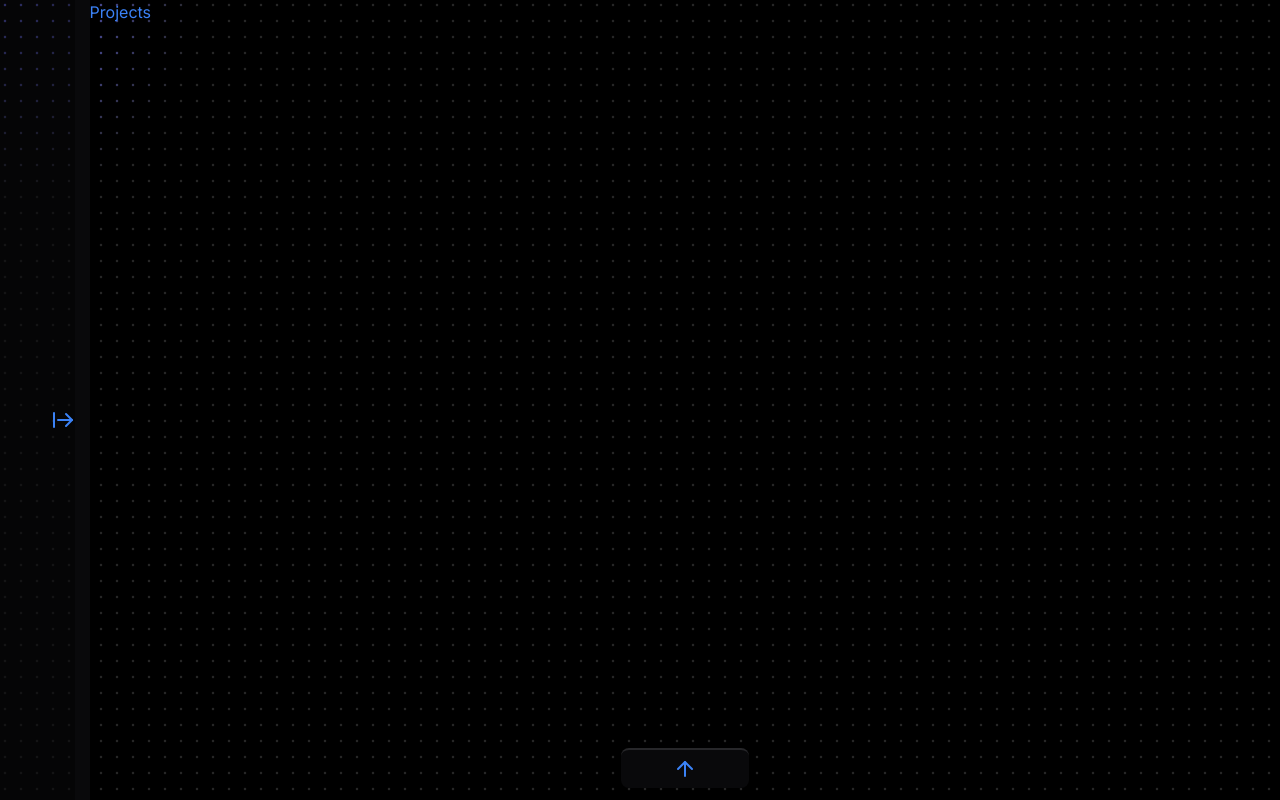
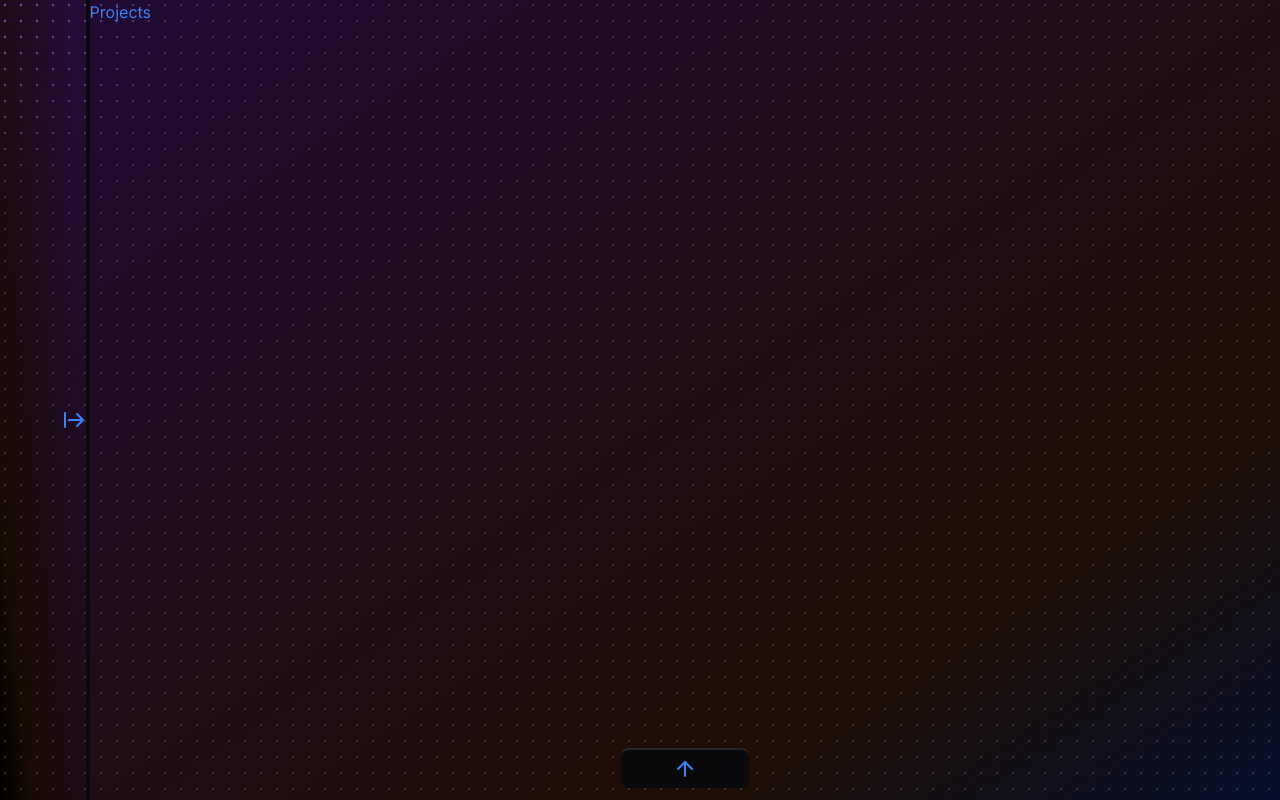
Before and after one commit to 07kundan/next-portfolio, a Next.js app: page /projects in a window 1280 px wide. Built offline with nearby package versions, Linux system fonts and the light colour scheme.

Commit message:
cleared the code

```diff
--- a/src/app/layout.tsx
+++ b/src/app/layout.tsx
@@ -20,13 +20,13 @@ export default function RootLayout({
         <div className="relative top-0 pointer-events-none">
           <App>
             <div className="">
-              <PlayGroundComponent className="fixed top-0 left-0  bg-zinc-950/60 border-r-[1.2vw] border-zinc-950" />
+              <PlayGroundComponent className="fixed top-0 left-0 border-r-4 border-zinc-950 bg-gradient-to-bl from-purple-800/35 via-amber-900/20 via-80% to-transparent" />
             </div>
-            <ChildrenComponent>{children}</ChildrenComponent>
+            <ChildrenComponent className="bg-gradient-to-br from-purple-800/30 via-amber-900/25 via-75% to-blue-700/20">
+              {children}
+            </ChildrenComponent>
           </App>
         </div>
-
-        {/* <DragPlate className="" /> */}
       </body>
     </html>
   );
--- a/src/components/child-component/ChildrenComponent.tsx
+++ b/src/components/child-component/ChildrenComponent.tsx
@@ -9,7 +9,13 @@ import { useDispatch, useSelector } from "react-redux";
 import DragPlate from "../drag-plate/DragPlate";
 import { toggleTriggered } from "@/lib/features/svgPosition.slice";
 
-function ChildrenComponent({ children }: { children: React.ReactNode }) {
+function ChildrenComponent({
+  children,
+  className,
+}: {
+  children: React.ReactNode;
+  className: string;
+}) {
   const [dragPlateIsActive, setDragPlateIsActive] = useState<boolean>(false);
   const [isVisible, setIsVisible] = useState<boolean>(false);
   const playgroundIsActive: Boolean = useSelector(
@@ -18,8 +24,6 @@ function ChildrenComponent({ children }: { children: React.ReactNode }) {
   const dispatch = useDispatch();
   const pathname = usePathname();
   useEffect(() => {
-    // console.log("printing");
-    // console.log(pathname);
     if (pathname === "/") {
       setIsVisible(false);
     } else {
@@ -45,7 +49,8 @@ function ChildrenComponent({ children }: { children: React.ReactNode }) {
       }}
       className={cn(
         playgroundIsActive ? "w-[62vw]" : "w-[93vw]",
-        "absolute right-0 h-screen"
+        "absolute right-0 h-screen",
+        className
       )}
     >
       {/*  bottom dragPlate */}
--- a/src/components/hero-highlight/HeroHighlightComponent.tsx
+++ b/src/components/hero-highlight/HeroHighlightComponent.tsx
@@ -1,6 +1,5 @@
 "use client";
-import { motion } from "framer-motion";
-import { HeroHighlight, Highlight } from "../ui/hero-highlight";
+import { HeroHighlight } from "../ui/hero-highlight";
 
 export function HeroHighlightComponent({
   children,
--- a/src/components/playground/PlayGroundComponent.tsx
+++ b/src/components/playground/PlayGroundComponent.tsx
@@ -158,7 +158,7 @@ function SubComponent({
     if (e.key && e.key.length === 1 && e.key.match(/[a-zA-Z]/)) {
       const randomChar = String.fromCharCode(
         Math.floor(Math.random() * 26) + 65
-      ); // Generate a random lowercase letter
+      ); // Generate a random UpperCase letter
       const newValue = field.value + randomChar;
       field.onChange(newValue);
       e.preventDefault();
@@ -259,7 +259,6 @@ function SubComponent({
                                 placeholder="Type here !!"
                                 {...field}
                                 onKeyDown={(e) => {
-                                  // console.log(e.key);
                                   if (randomNum === index + 1) {
                                     handleRandomChar(e, field);
                                   }
--- a/src/lib/features/svgPosition.slice.ts
+++ b/src/lib/features/svgPosition.slice.ts
@@ -1,5 +1,4 @@
 import { createSlice } from "@reduxjs/toolkit";
-import { animate } from "framer-motion";
 
 const svgPositionSlice = createSlice({
   name: "svgPosition",
```
